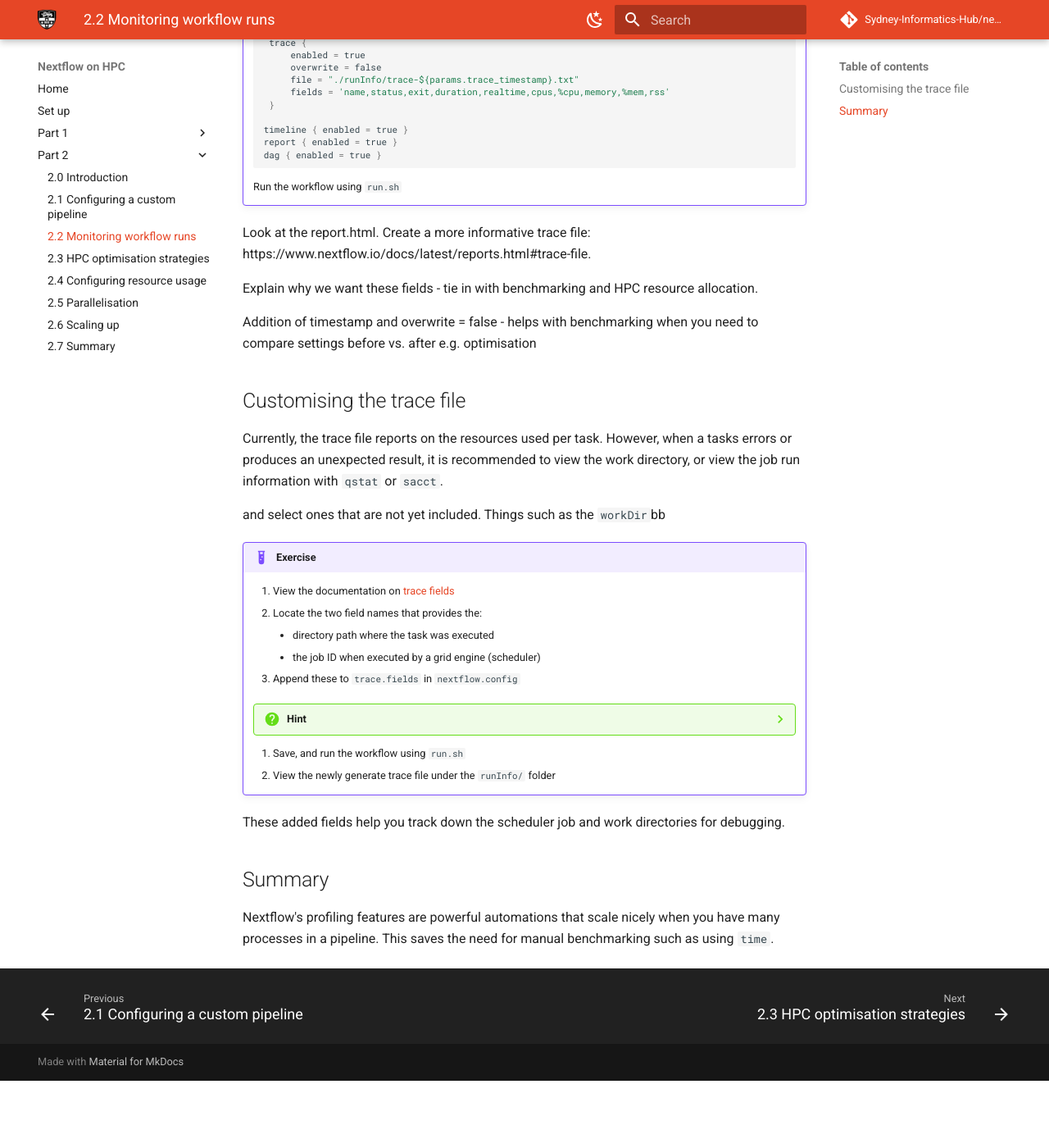
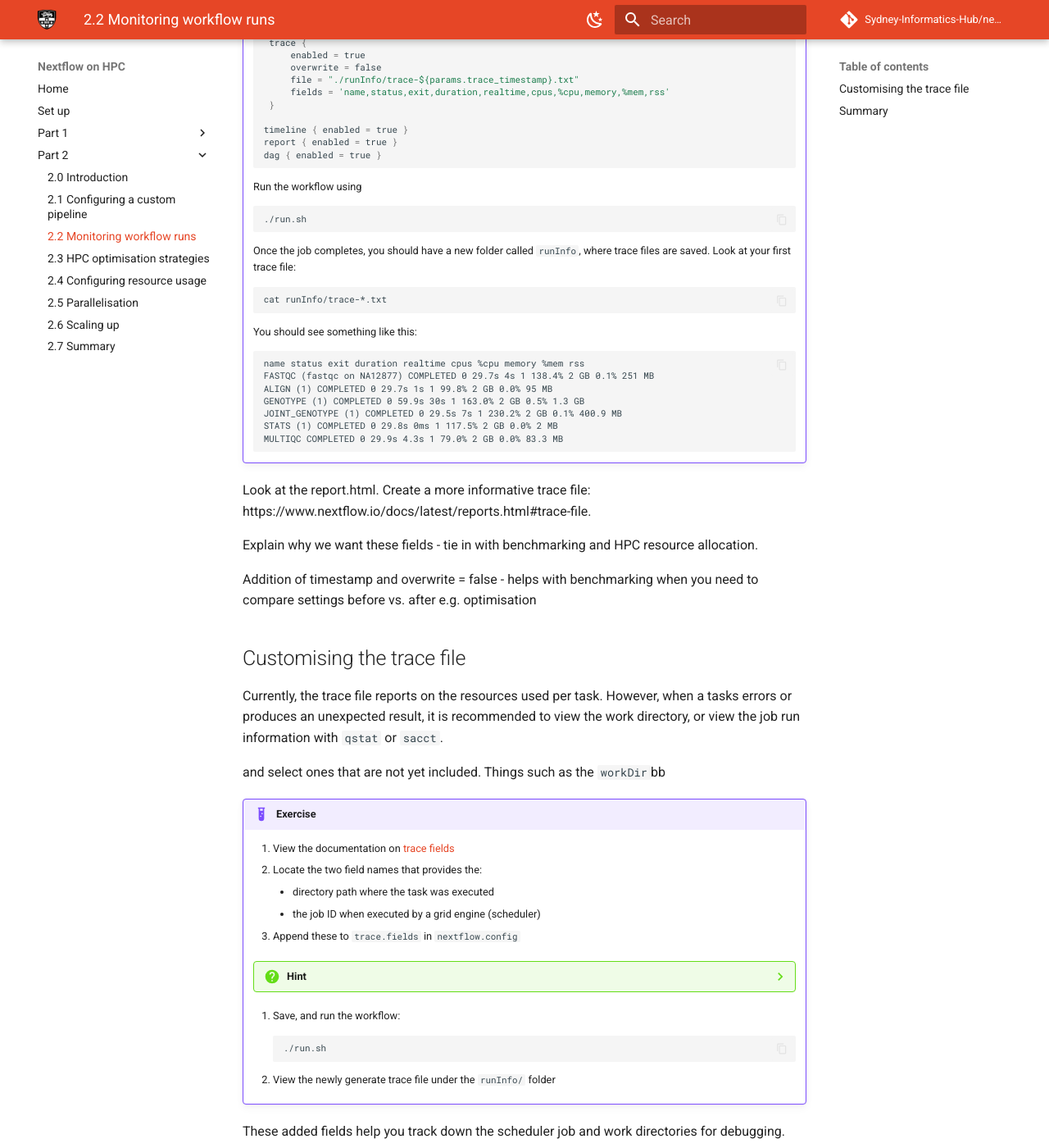
Before and after one commit to Sydney-Informatics-Hub/nextflow-hpc-workshop, an MkDocs documentation site: the page built from docs/part2/22_reporting.md, in a window 1280 px wide and 1400 px high, scrolled down 561 px. Shown: the whole window at 82% size. Built offline with MkDocs 1.6.1 and Material for MkDocs 9.7.7, drawn with Linux system fonts in a browser that asks for light colours; comment, search, counter and statistics services are not loaded; before the commit the page ends 1879 px from its top, so only the background shows below that.

````diff
--- a/docs/part2/22_reporting.md
+++ b/docs/part2/22_reporting.md
@@ -30,7 +30,26 @@ Once we get the workflow running without error on the scheduler, where can we op
     dag { enabled = true }
     ```
 
-    Run the workflow using `run.sh`
+    Run the workflow using
+    ```bash
+    ./run.sh
+    ```
+    Once the job completes, you should have a new folder called `runInfo`, where trace files are saved. Look at your first trace file:
+
+    ```bash
+    cat runInfo/trace-*.txt
+    ```
+
+    You should see something like this:
+    ```
+    name status exit duration realtime cpus %cpu memory %mem rss
+    FASTQC (fastqc on NA12877) COMPLETED 0 29.7s 4s 1 138.4% 2 GB 0.1% 251 MB
+    ALIGN (1) COMPLETED 0 29.7s 1s 1 99.8% 2 GB 0.0% 95 MB
+    GENOTYPE (1) COMPLETED 0 59.9s 30s 1 163.0% 2 GB 0.5% 1.3 GB
+    JOINT_GENOTYPE (1) COMPLETED 0 29.5s 7s 1 230.2% 2 GB 0.1% 400.9 MB
+    STATS (1) COMPLETED 0 29.8s 0ms 1 117.5% 2 GB 0.0% 2 MB
+    MULTIQC COMPLETED 0 29.9s 4.3s 1 79.0% 2 GB 0.0% 83.3 MB
+    ```
 
 Look at the report.html. Create a more informative trace file: https://www.nextflow.io/docs/latest/reports.html#trace-file.
 
@@ -70,7 +89,11 @@ and select ones that are not yet included. Things such as the `workDir`bb
         }
         ```
 
-    4. Save, and run the workflow using `run.sh`
+    4. Save, and run the workflow:
+    ```bash
+    ./run.sh
+    ```
+
     5. View the newly generate trace file under the `runInfo/` folder
 
 These added fields help you track down the scheduler job and work directories
````
